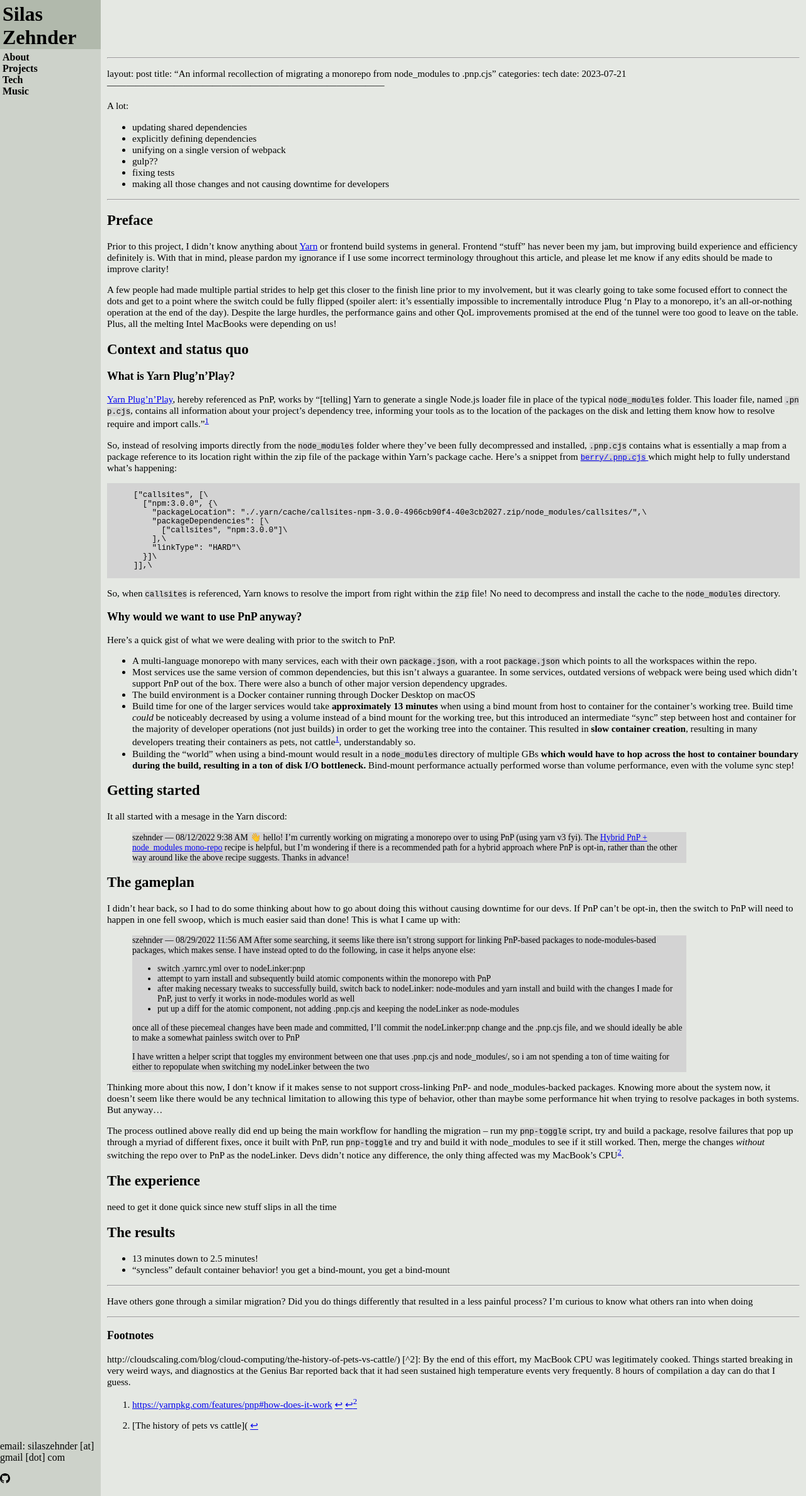
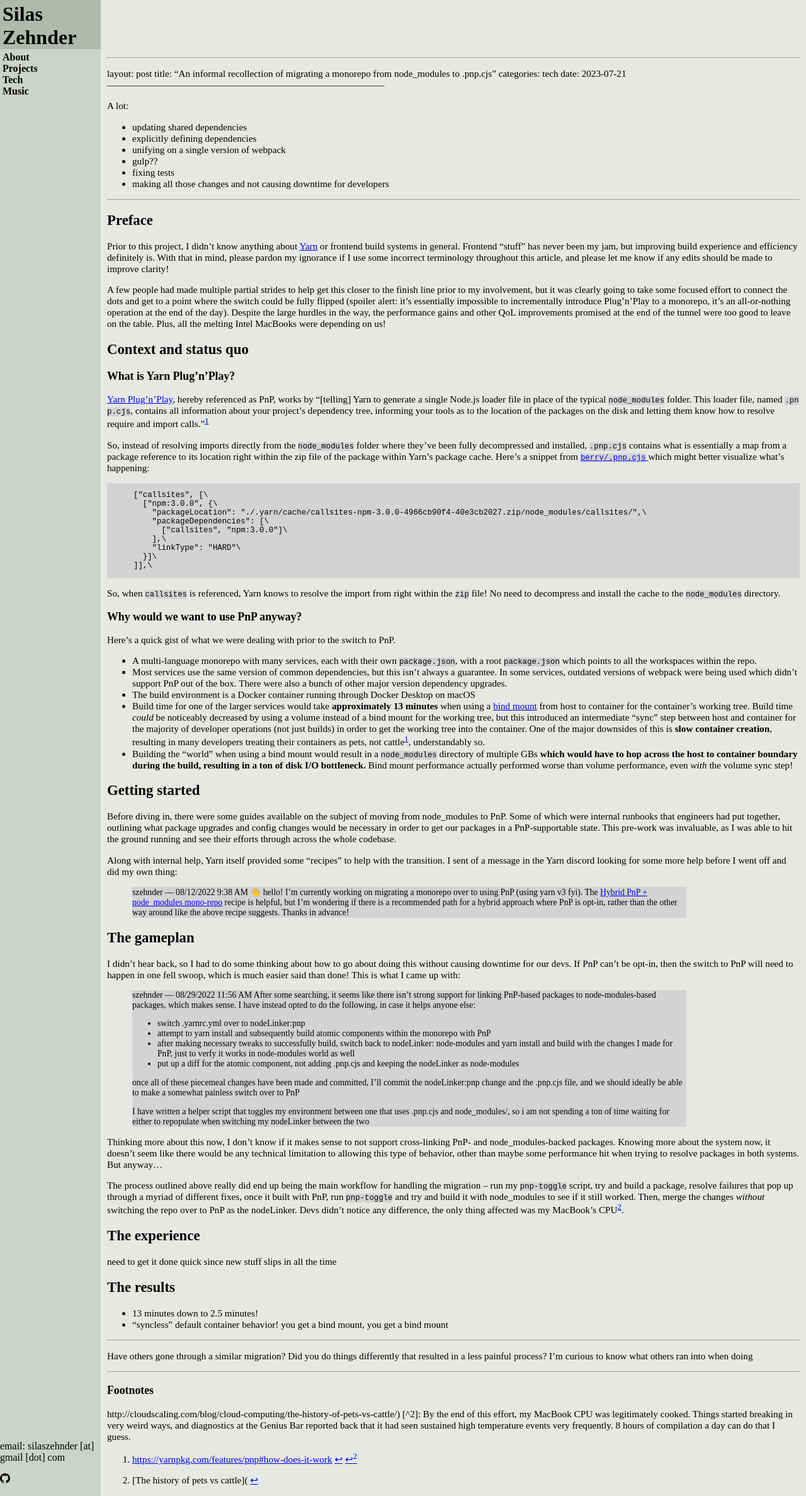
Before and after one commit to silaszehnder/silaszehnder.github.io, a Jekyll site: the page built from tech/2023-07-21-yarn.md, in a window 1280 px wide. Shown: the whole page at 63% size. Built offline with Jekyll 4.4.1, drawn with Linux system fonts in a browser that asks for light colours; our own code applies the rules of GitHub Pages for plain Markdown files.

Commit message:
some more

````diff
--- a/tech/2023-07-21-yarn.md
+++ b/tech/2023-07-21-yarn.md
@@ -25,9 +25,9 @@
 A few people had made multiple partial strides to help get this closer to the finish
 line prior to my involvement, but it was clearly going to take some focused effort to
 connect the dots and get to a point where the switch could be fully flipped (spoiler
-alert: it's essentially impossible to incrementally introduce Plug 'n Play to a
-monorepo, it's an all-or-nothing operation at the end of the day). Despite the large
-hurdles, the performance gains and other QoL improvements promised at the end of the
+alert: it's essentially impossible to incrementally introduce Plug'n'Play to a monorepo,
+it's an all-or-nothing operation at the end of the day). Despite the large hurdles in
+the way, the performance gains and other QoL improvements promised at the end of the
 tunnel were too good to leave on the table. Plus, all the melting Intel MacBooks were
 depending on us!
 
@@ -45,8 +45,8 @@
 been fully decompressed and installed, `.pnp.cjs` contains what is essentially a map
 from a package reference to its location right within the zip file of the package within
 Yarn's package cache. Here's a snippet from [`berry/.pnp.cjs`
-](https://github.com/yarnpkg/berry/blob/master/.pnp.cjs) which might help to fully
-understand what's happening:
+](https://github.com/yarnpkg/berry/blob/master/.pnp.cjs) which might better visualize
+what's happening:
 
 ```
     ["callsites", [\
@@ -76,22 +76,30 @@
   upgrades.
 - The build environment is a Docker container running through Docker Desktop on macOS
 - Build time for one of the larger services would take **approximately 13 minutes** when
-  using a bind mount from host to container for the container's working tree. Build time
-  _could_ be noticeably decreased by using a volume instead of a bind mount for the
-  working tree, but this introduced an intermediate "sync" step between host and
-  container for the majority of developer operations (not just builds) in order to get
-  the working tree into the container. This resulted in **slow container creation**,
-  resulting in many developers treating their containers as pets, not cattle[^0],
-  understandably so.
-- Building the "world" when using a bind-mount would result in a `node_modules`
+  using a [bind mount](https://docs.docker.com/storage/bind-mounts/) from host to
+  container for the container's working tree. Build time _could_ be noticeably decreased
+  by using a volume instead of a bind mount for the working tree, but this introduced an
+  intermediate "sync" step between host and container for the majority of developer
+  operations (not just builds) in order to get the working tree into the container. One
+  of the major downsides of this is **slow container creation**, resulting in many
+  developers treating their containers as pets, not cattle[^0], understandably so.
+- Building the "world" when using a bind mount would result in a `node_modules`
   directory of multiple GBs **which would have to hop across the host to container
-  boundary during the build, resulting in a ton of disk I/O bottleneck.** Bind-mount
-  performance actually performed worse than volume performance, even with the volume
+  boundary during the build, resulting in a ton of disk I/O bottleneck.** Bind mount
+  performance actually performed worse than volume performance, even _with_ the volume
   sync step!
 
 ## Getting started
 
-It all started with a mesage in the Yarn discord:
+Before diving in, there were some guides available on the subject of moving from
+node_modules to PnP. Some of which were internal runbooks that engineers had put
+together, outlining what package upgrades and config changes would be necessary in order
+to get our packages in a PnP-supportable state. This pre-work was invaluable, as I was
+able to hit the ground running and see their efforts through across the whole codebase.
+
+Along with internal help, Yarn itself provided some "recipes" to help with the
+transition. I sent of a message in the Yarn discord looking for some more help before I
+went off and did my own thing:
 
 > szehnder — 08/12/2022 9:38 AM 👋 hello! I'm currently working on migrating a monorepo
 > over to using PnP (using yarn v3 fyi). The [Hybrid PnP + node_modules mono-repo](
@@ -148,7 +156,7 @@
 ## The results
 
 - 13 minutes down to 2.5 minutes!
-- "syncless" default container behavior! you get a bind-mount, you get a bind-mount
+- "syncless" default container behavior! you get a bind mount, you get a bind mount
 
 ----------------------------------------------------------------------------------------
 
````
